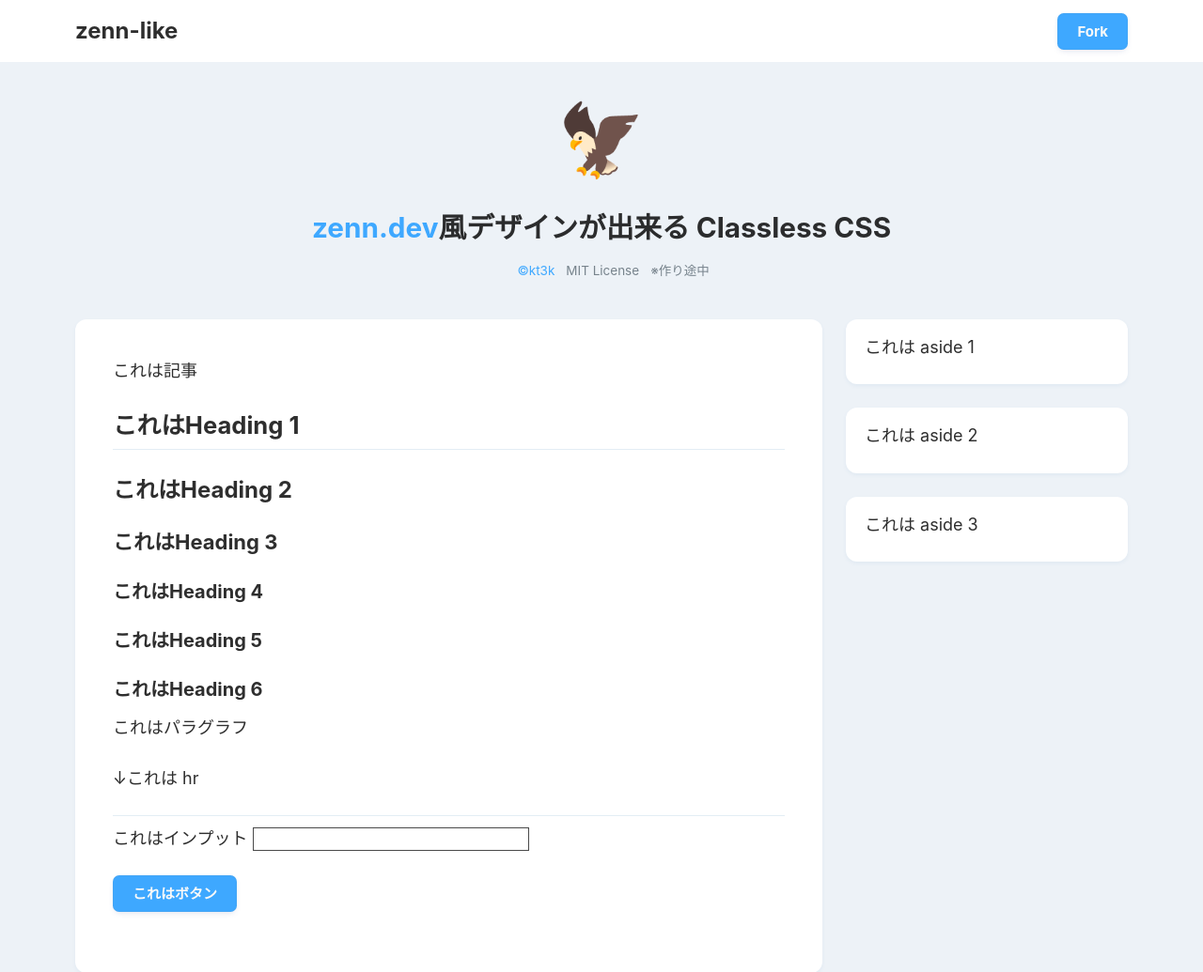
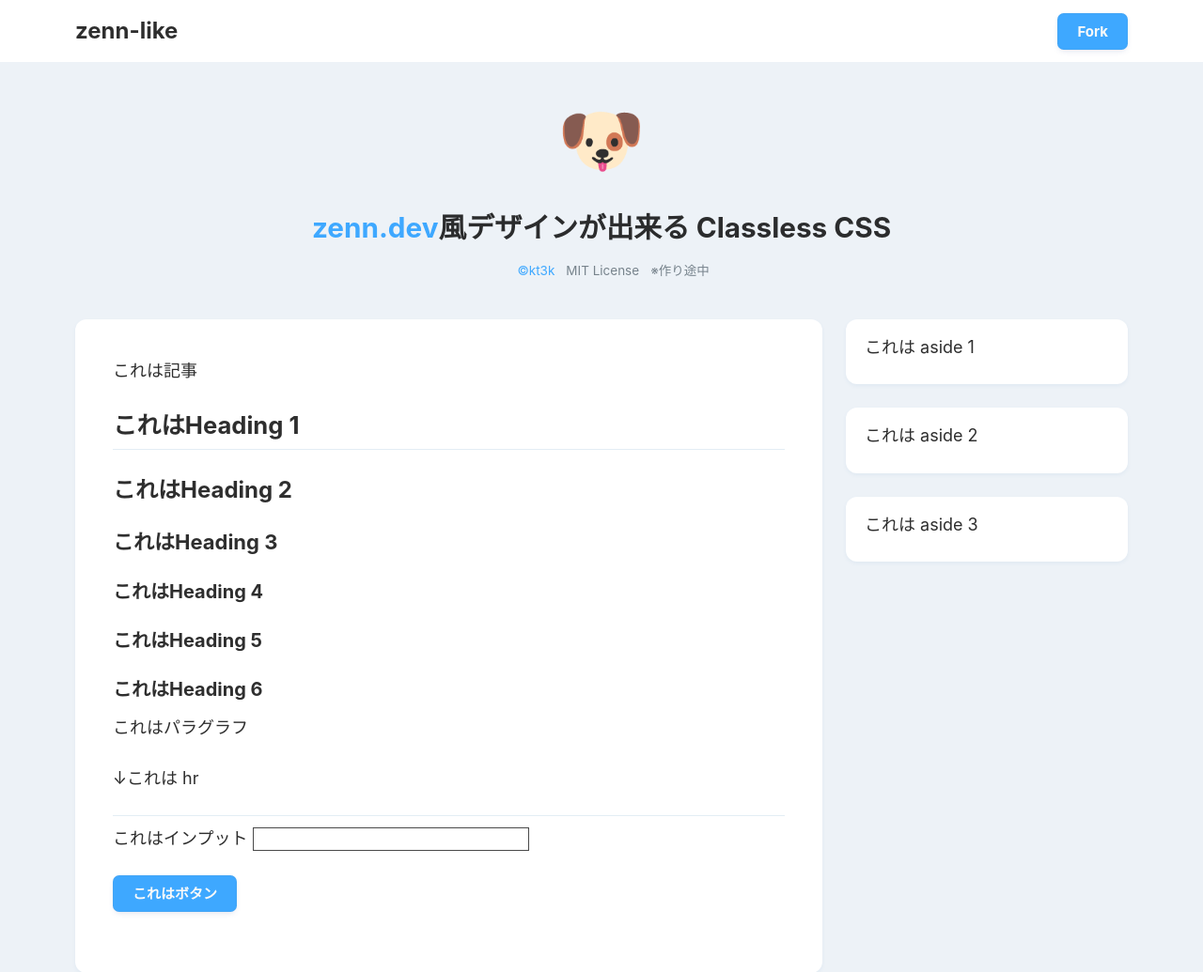
Before and after one commit to kt3k/zenn-like, a website: page index.html in a window 1280 px wide. Shown: the top 1035 px of the page at 94% size. Drawn offline with Linux system fonts and the light colour scheme.

Commit message:
change emoji

```diff
--- a/index.html
+++ b/index.html
@@ -15,7 +15,7 @@
     </header>
     <main>
       <header>
-        <h1>🦅</h1>
+        <h1>🐶</h1>
         <h2><a>zenn.dev</a>風デザインが出来る Classless CSS</h2>
         <ul>
           <li><a href="https://github.com/kt3k">©kt3k</a></li>
```
